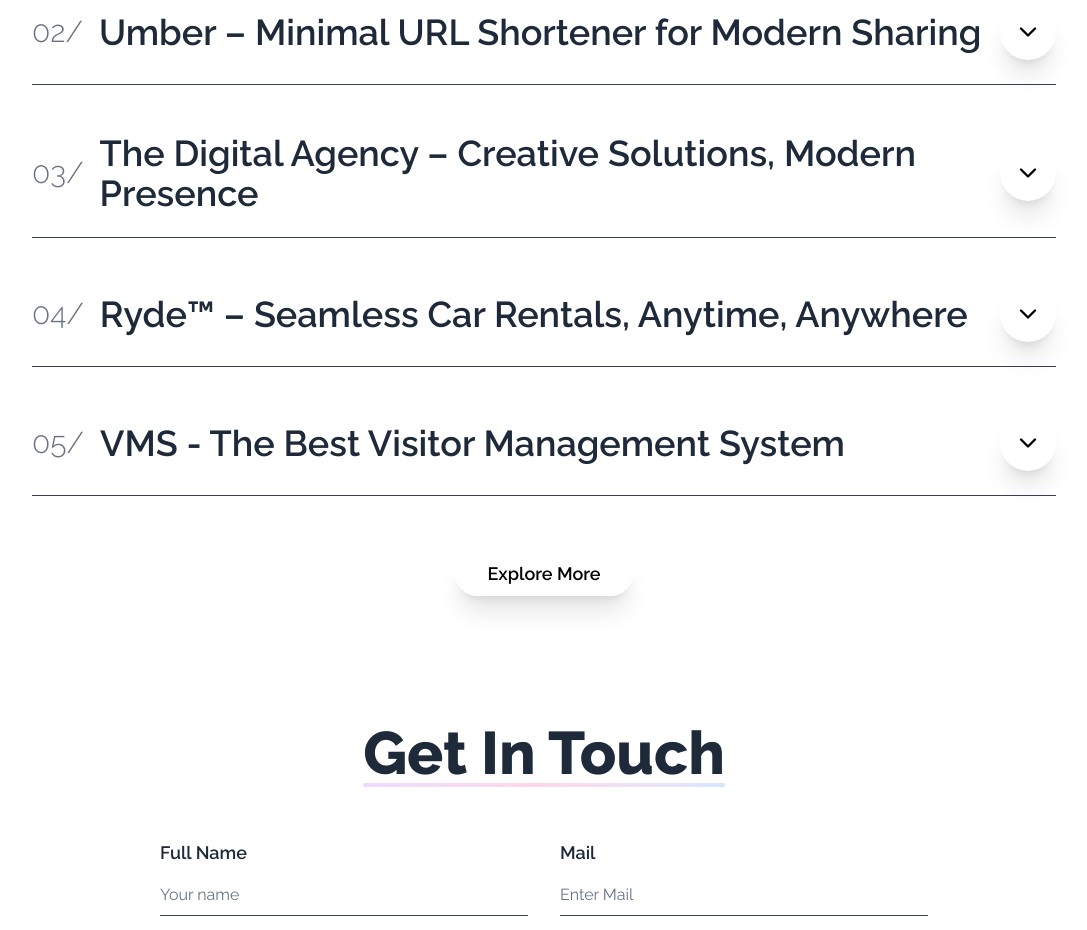
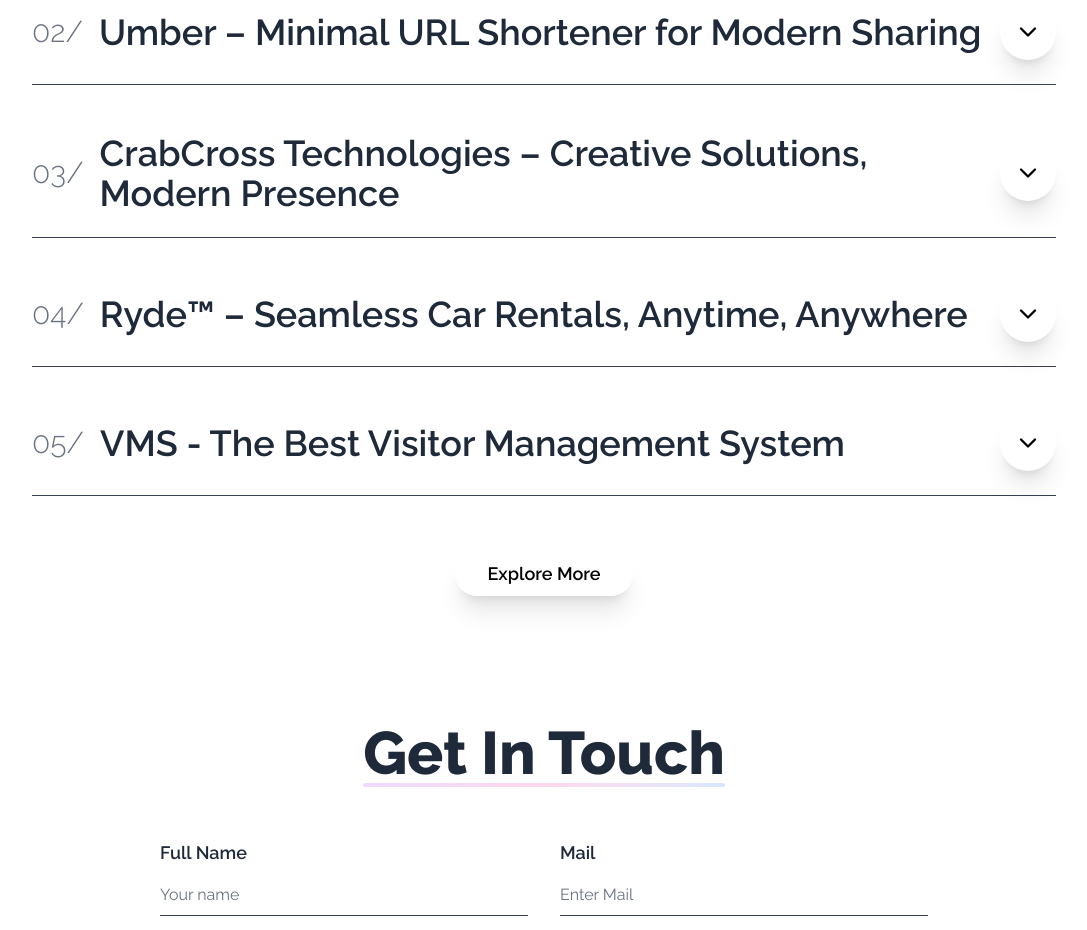
Before and after one commit to SanDiego2049/personal-portfolio, a React (Vite) app: page / in a window 1280 px wide. Shown: the part 1660-2590 px from the top of the page, without its empty margins (96-1183 px from the left). Built offline with nearby package versions, Linux system fonts and the light colour scheme.

Commit message:
Update project title and description for CrabCross

```diff
--- a/src/components/LatestProjects.jsx
+++ b/src/components/LatestProjects.jsx
@@ -23,10 +23,10 @@ const LatestProjects = () => {
     },
     {
       id: "03",
-      title: "The Digital Agency – Creative Solutions, Modern Presence",
+      title: "CrabCross Technologies – Creative Solutions, Modern Presence",
       description:
-        "A sleek, responsive landing page for a forward-thinking digital agency. Built to capture attention and convey credibility, it showcases services, values, and brand personality with bold visuals, smooth animations, and a strategic content layout that converts visitors into clients.",
-      link: "https://the-digital-agency.vercel.app/",
+        "A sleek, responsive website for a forward-thinking cybersecurity-focused agency. Built to capture attention and convey credibility, it showcases services, values, and brand personality with bold visuals, smooth animations, and a strategic content layout that converts visitors into clients.",
+      link: "https://www.crabcrosstech.com",
     },
     {
       id: "04",
```
